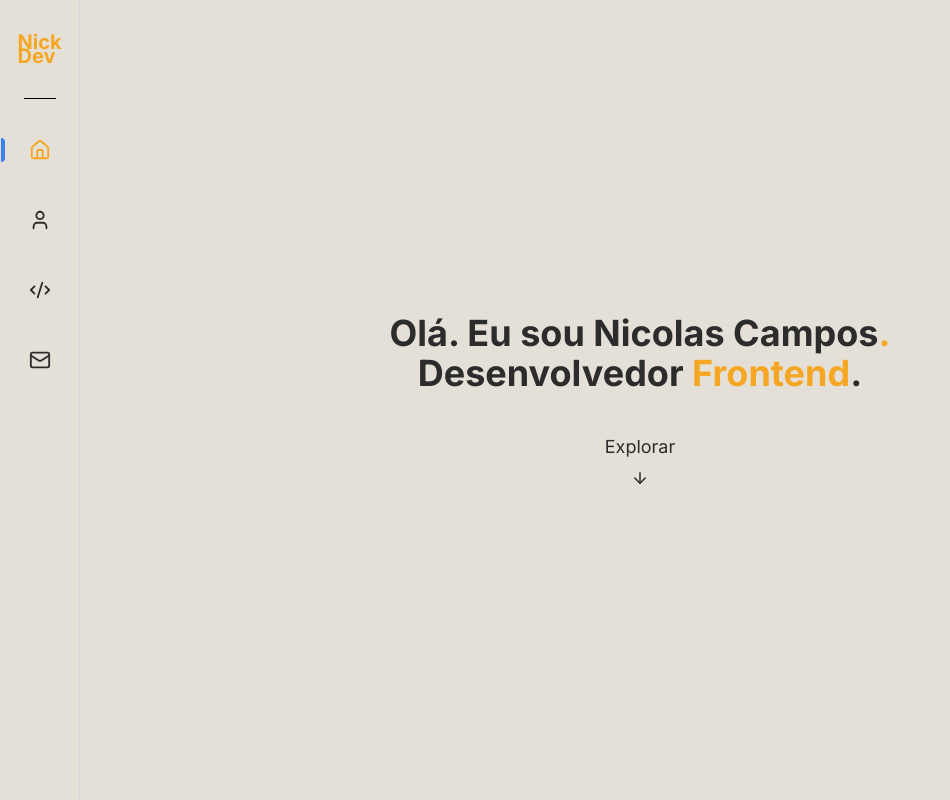
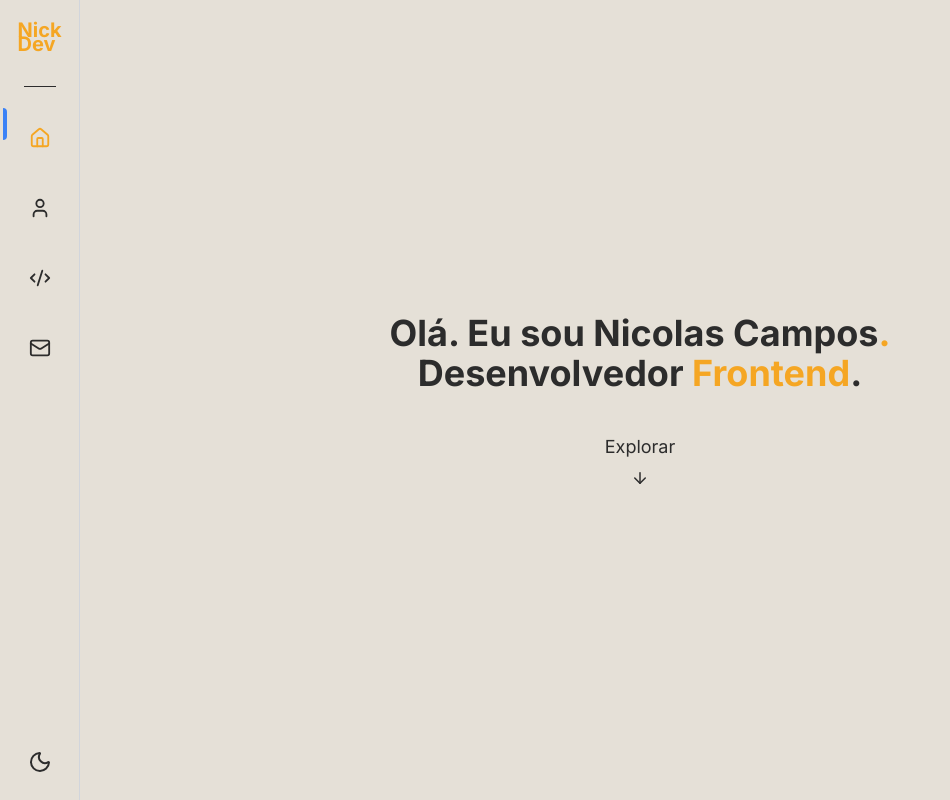
Before and after one commit to nick-campos/nicolasdev, a React (Vite) app: page / in a window 1280 px wide. Shown: the whole page, without its empty margins (0-950 px from the left). Built offline with nearby package versions, Linux system fonts and the light colour scheme.

Commit message:
feat: dark mode criado

```diff
--- a/src/App.tsx
+++ b/src/App.tsx
@@ -1,4 +1,5 @@
 import { useEffect, useRef } from 'react'
+import { useTheme } from './hooks/useTheme'
 import { useNavigate } from 'react-router-dom'
 import { BrowserRouter, Routes, Route } from 'react-router-dom'
 import Sidebar from './components/Sidebar'
@@ -13,6 +14,7 @@ import './App.css'
 function AppContent() {
   const location = useLocation()
   const navigate = useNavigate()
+  const {isDark, toggleTheme} = useTheme() //trás o estado do tema e a função de alternar para o App
 
   // Define a ordem das páginas para saber para onde ir ao rolar
   const pageOrder = ['/', '/about', '/projects', '/findme']
@@ -50,23 +52,21 @@ function AppContent() {
     //O div externo ocupa a tela toda e define o background fixo
     //flex: coloca a Sidebar e o conteúdo lado a lado horizontalmente
       <div
-        className='flex min-h-screen w-full'
+        className={`flex min-h-screen w-full ${isDark ? 'bg-[#121212]' : 'bg-[#E5E0D7]'}`}
         style={{
-          background: '#E5E0D7',
-          backgroundAttachment: 'fixed',
-        }}
+        backgroundAttachment: 'fixed',
+      }}
       >
       {/* Sidebar fixa no lado esquerdo */}
-      <Sidebar />
+      <Sidebar isDark={isDark} toggleTheme={toggleTheme}/>
 
       {/* Área principal onde as páginas são renderizadas overflow-y-auto: só esta área rola, não a página toda */}
-      <main className='flex-1 overflow-y-auto'>
+      <main className='flex-1 overflow-y-auto '>
 
         {/* AnimatePresence detecta quando uma página sai e outra entra
               mode="wait": espera a página atual sair antes da próxima entrar
               key={location.pathname}: força o React a tratar cada rota como um elemento novo,
               disparando a animação de entrada a cada navegação */}
-
         <AnimatePresence mode='wait'>
           <motion.div
             key={location.pathname}
@@ -75,9 +75,11 @@ function AppContent() {
             exit={{ opacity: 0, y: -40 }}
             transition= {{ duration: 0.4, ease: 'easeInOut' }}
           >
-            <Routes location={location}>
-              <Route path='/' element={<Home />} />
-              <Route path='/about' element={<About />} />
+            <Routes
+              location={location}
+            >
+              <Route path='/' element={<Home isDark={isDark} />} />
+              <Route path='/about' element={<About isDark={isDark}/>} />
               <Route path='/projects' element={<Projects />} />
               <Route path='/findme' element={<Findme />} />
             </Routes>
--- a/src/components/Sidebar.tsx
+++ b/src/components/Sidebar.tsx
@@ -2,8 +2,14 @@
 import { useNavigate, useLocation } from 'react-router-dom'
 
 // Importa os ícones da Lucide React
-import { Home, User, Code2, Mail, Icon } from 'lucide-react'
+import { Home, User, Code2, Mail, Icon, Moon, Sun } from 'lucide-react'
 import { motion, AnimatePresence, transform } from 'framer-motion'
+import ThemeToggle from './ThemeToggle'
+
+interface HeaderProps {
+    isDark: boolean
+    toggleTheme: () => void
+}
 
 // Array com os dados de cada item de navegação da sidebar
 // path: rota para onde o item direciona
@@ -19,14 +25,18 @@ const navIcons = [
 // Componente da Sidebar — barra lateral fixa em todas as páginas
 // useNavigate: usamos para redirecionar ao clicar em um ícone
 // useLocation: usamos para saber qual página está ativa no momento
-export default function Sidebar() {
+export default function Sidebar({ isDark, toggleTheme }: HeaderProps) {
     const navigate = useNavigate()
     const location = useLocation()
 
+    const sideBarStyle = isDark
+        ? 'bg-[#121212]'
+        : 'bg-[#E5E0D7]'
+
     return (
         // Sidebar fixa na lateral esquerda, ocupando toda a altura da tela
-        <aside className='w-20 min-h-screen flex flex-col items-center py-8 gap-8 border-r border-gray-300'
-            style={{ backgroundColor: '#E5E0D7' }}>
+        <aside className={`w-20 min-h-screen flex flex-col items-center py-5 gap-8 border-r border-gray-300 ${sideBarStyle}`}
+        >
 
                 {/*Logo*/}
                 <div
@@ -38,12 +48,12 @@ export default function Sidebar() {
                 </div>
 
                 {/*Linha abaixo do nome*/}
-                <div className='w-8 h-px' style={{backgroundColor: '#000000'}}/>
+                <div className='w-8 h-px' style={{backgroundColor: isDark ? '#FFFFFF' : '#2C2C2C'}}/>
 
                 {/* Mapeia o array navItems e renderiza um ícone para cada item
                 location.pathname: compara com o path do item para saber qual está ativo
                 O ícone ativo recebe a cor laranja, os demais ficam em cinza escuro */}
-                <nav className='flex flex-col items-center gap-8'>
+                <nav className='flex flex-col items-center gap-8 text-2xl transition-colors'>
                     {navIcons.map(({ path, icon: Icon, label }) => {
                         const isAtivo = location.pathname === path
                         return (
@@ -52,7 +62,7 @@ export default function Sidebar() {
                                 onClick={() => navigate(path)}
                                 aria-label={label}
                                 className='relative flex items-center cursor-pointer transition-colors duration-200 hover:bg-gray-200 rounded-lg p-2'
-                                style={{ color: isAtivo ? '#F5A623' : '#2C2C2C' }}
+                                style={{ color: isAtivo ? '#F5A623' : isDark ? '#FFFFFF' : '#2C2C2C'}}
                             >
                                 {/* Barrinha azul animada — desliza para cima ou para baixo
                                     layoutId: o framer-motion usa esse id para animar
@@ -60,8 +70,8 @@ export default function Sidebar() {
                                  {isAtivo && (
                                     <motion.span
                                         layoutId='activeIndicator'
-                                        className='absolute left-[-20px] top-1/2 h-6 w-1 rounded-r-full'
-                                        style={{ backgroundColor: '#3B82F6', transform: 'translateY(-50%)' }}
+                                        className='absolute left-[-18px] top-1/7 h-8 w-1 rounded-r-full'
+                                        style={{ backgroundColor: isDark ? '#F5A623' : '#3B82F6', transform: 'translateY(-50%)' }}
                                         transition={{ type: 'spring', stiffness: 300, damping: 30 }}
                                     />
                                 )}
@@ -70,6 +80,13 @@ export default function Sidebar() {
                         )
                     })}
                 </nav>
+
+                <div className='mt-auto pt-4' style={{ color: isDark ? '#ffffff' : '#2C2C2C'}}>
+                    <ThemeToggle
+                        isDark={isDark}
+                        toggleTheme={toggleTheme}
+                    />
+                </div>
             </aside>
     )
 }
--- /dev/null
+++ b/src/components/ThemeToggle.tsx
@@ -0,0 +1,20 @@
+import { Sun, Moon } from 'lucide-react'
+
+interface ThemeToggleProps {
+    isDark: boolean
+    toggleTheme: () => void
+}
+
+function ThemeToggle({ isDark, toggleTheme }: ThemeToggleProps) {
+
+    return (
+        <button
+            onClick={toggleTheme}
+                className='text-sx px-3 py-1.9 rounded transition-colors cursor-pointer'
+            >
+                {isDark ? <Sun /> : <Moon />}
+        </button>
+    )
+}
+
+export default ThemeToggle
--- /dev/null
+++ b/src/hooks/useTheme.ts
@@ -0,0 +1,15 @@
+import { useState, useEffect } from 'react'
+
+export function useTheme() {
+    const[isDark, setIsDark] = useState(() => { //Inicializa o estado lendo o localStorage. Se o usuário já escolheu dark, começa dark.
+        return localStorage.getItem('theme') === 'dark'
+})
+
+    useEffect (() => { //toda vez que isDark muda, salva no localStorage. Assim persiste entre sessões.
+        localStorage.setItem('theme', isDark ? 'dark' : 'light')
+    }, [isDark])
+
+    const toggleTheme = () => setIsDark(prev => !prev) //Alterna entre os dois.
+
+    return { isDark, toggleTheme }
+}
--- a/src/pages/About.tsx
+++ b/src/pages/About.tsx
@@ -3,34 +3,38 @@ import { ArrowDown } from 'lucide-react'
 import profileImg from '../assets/profile.jpg'
 import { motion } from 'framer-motion';
 
-export default function About() {
+interface AboutProps {
+    isDark: boolean
+}
+
+export default function About({ isDark }: AboutProps) {
     const navigate = useNavigate()
 
     return (
         <div className='flex items-center justify-start min-h-screen px-80 py-20'>
 
             <div className='flex flex-col gap-6 max-w-xl'>
-                <h1 className='text-6xl font-bold leading-tight' style={{ color: '#2C2C2C'}}>
+                <h1 className='text-6xl font-bold leading-tight' style={{ color: isDark ? '#ffffff' : '#2C2C2C'}}>
                     Quem está por<br /> trás do código?
                 </h1>
 
-                <p className='text-base leading-relaxed' style={{ color: '#2C2C2C'}}>
+                <p className='text-base leading-relaxed' style={{ color: isDark ? '#ffffff' : '#2C2C2C'}}>
                     Tenho 23 anos e atuo como desenvolvedor frontend. Atualmente trabalho com
                     desenvolvimento voltado para email marketing, onde lido com interfaces HTML/CSS
                     altamente estruturadas e foco em compatibilidade e performance.
                 </p>
 
-                <p className='text-base leading-relaxed' style={{ color: '#2C2C2C'}}>
+                <p className='text-base leading-relaxed' style={{ color: isDark ? '#ffffff' : '#2C2C2C'}}>
                     Minha stack inclui React, JavaScript, TypeScript, Tailwind CSS e integração com APIs.
                 </p>
 
-                <p className='text-base leading-relaxed' style={{ color: '#2C2C2C'}}>
+                <p className='text-base leading-relaxed' style={{ color: isDark ? '#ffffff' : '#2C2C2C'}}>
                     Tenho como objetivo evoluir para uma atuação mais sólida como frontend em{' '}
                     <span style={{ color: '#F5A623'}}>produtos digitais</span>, aprofundando minha
                     experiência em interfaces, usabilidade e arquitetura de front-end.
                 </p>
 
-                <p className='text-base leading-relaxed' style={{ color: '#2C2C2C'}}>
+                <p className='text-base leading-relaxed' style={{ color: isDark ? '#ffffff' : '#2C2C2C'}}>
                     Estou em constante transição de foco — buscando sair de um contexto mais técnico
                     e operacional para um ambiente voltado a produto e experiência do usuário.
                 </p>
@@ -41,10 +45,10 @@ export default function About() {
                     whileHover={{ y: -3}}
                     transition={{ type: 'spring', stiffness: 300}}
                 >
-                    <span className='text-base' style={{ color: '#2C2C2C' }}>
+                    <span className='text-base' style={{ color: isDark ? '#ffffff' : '#2C2C2C' }}>
                         Meus projetos
                     </span>
-                    <ArrowDown size={20} style={{ color: '#2C2C2C', transform: 'rotate(-90deg)'}}/>
+                    <ArrowDown size={20} style={{ color: isDark ? '#ffffff' : '#2C2C2C', transform: 'rotate(-90deg)'}}/>
                 </motion.div>
             </div>
 
--- a/src/pages/Home.tsx
+++ b/src/pages/Home.tsx
@@ -2,7 +2,11 @@ import { useNavigate } from 'react-router-dom'
 import { ArrowDown } from 'lucide-react'
 import { motion } from 'framer-motion'
 
-export default function Home() {
+interface HomeProps {
+    isDark: boolean
+}
+
+export default function Home({ isDark }: HomeProps ) {
   const navigate = useNavigate()
 
   return (
@@ -13,7 +17,7 @@ export default function Home() {
           text-center: centraliza o título
           max-w-2xl: limita a largura para não esticar demais em telas largas */}
     <div className='flex flex-col items-center gap-6 max-w-2xl px-8'>
-      <h1 className='text-4xl font-bold text-center' style={{ color: '#2C2C2C'}}>Olá. Eu sou Nicolas Campos
+      <h1 className='text-4xl font-bold text-center' style={{ color: isDark ? '#ffffff' : '#2C2C2C'}}>Olá. Eu sou Nicolas Campos
       <span style={{ color: '#F5A623' }}>.</span>
       <br />
       Desenvolvedor{' '}
@@ -31,9 +35,9 @@ export default function Home() {
           transition={{ type: 'spring', stiffness: 300}}
           >
         <span
-          className='text-lg cursor-pointer'
+          className='text-lg cursor-pointer' style={{ color: isDark ? '#ffffff' : '#2C2C2C'}}
         >Explorar</span>
-        <ArrowDown size={18} style={{ color: '#2C2C2C'}}/>
+        <ArrowDown size={18} style={{ color: isDark ? '#ffffff' : '#2C2C2C'}}/>
       </motion.div>
     </div>
   </div>
```
